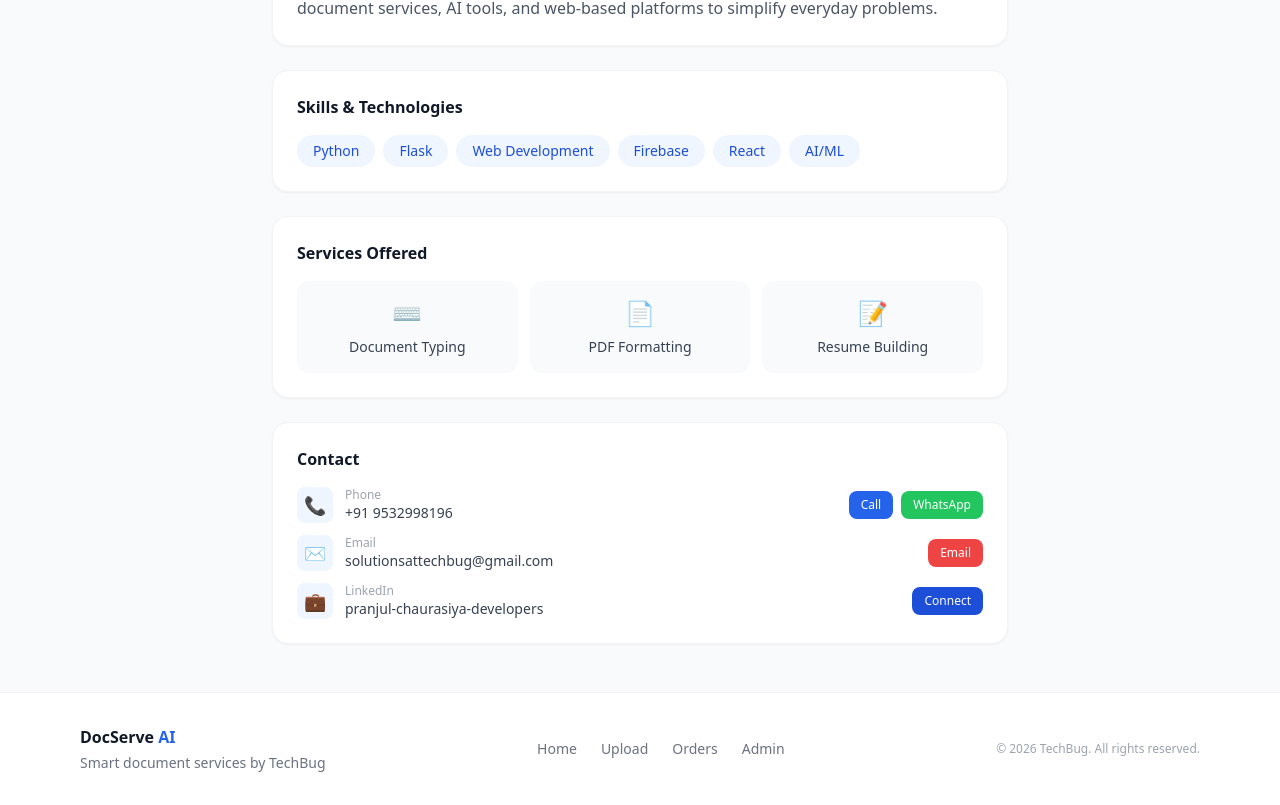
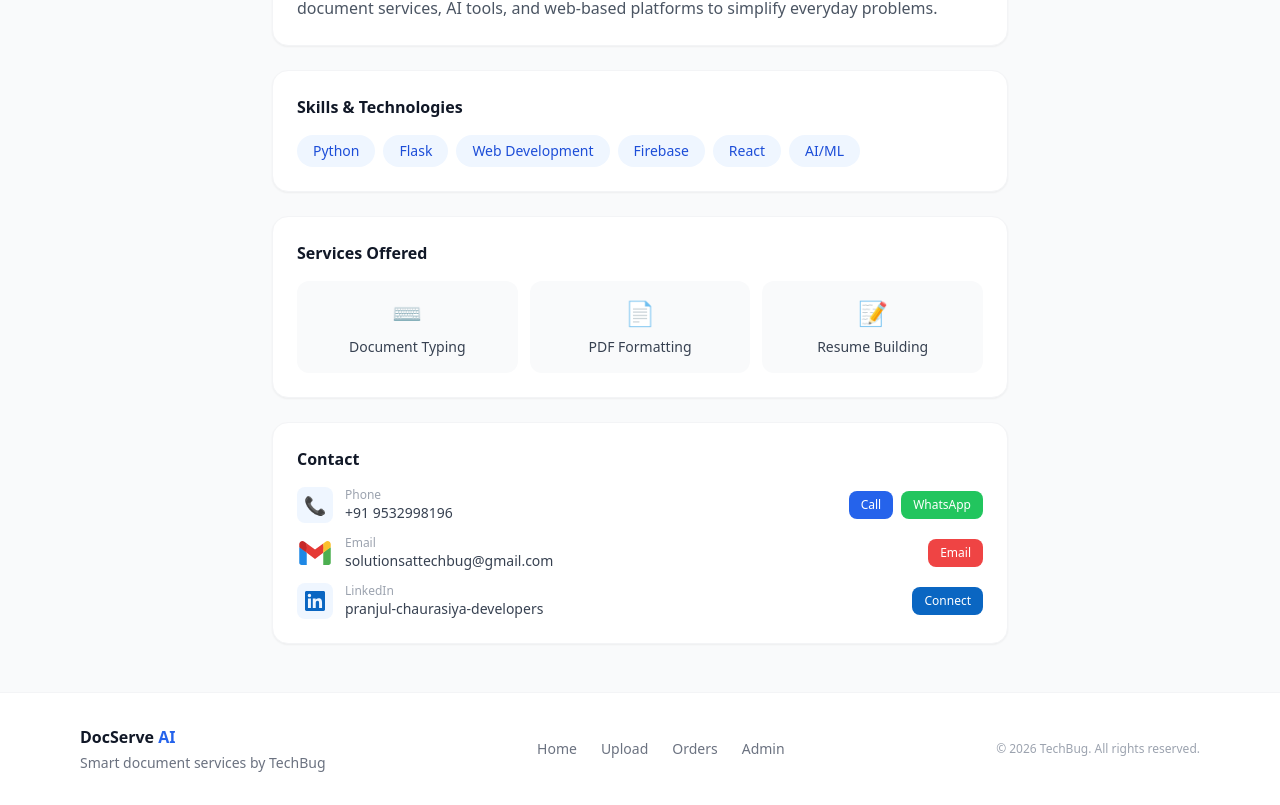
Before and after one commit to Pranjulchaurasiya/DocServe_AI, a React (Vite) app in the folder docserve-ai/: page /profile in a window 1280 px wide. Shown: the part 375-1180 px from the top of the page. Built offline with nearby package versions, Linux system fonts and the light colour scheme; no server answers.

Commit message:
Gmail-linkidin logo update

```diff
--- a/docserve-ai/src/pages/Profile.jsx
+++ b/docserve-ai/src/pages/Profile.jsx
@@ -93,7 +93,15 @@ export default function Profile() {
 
           {/* Email — opens Gmail compose */}
           <div className="flex items-center gap-3">
-            <div className="w-9 h-9 bg-blue-50 dark:bg-blue-900/30 rounded-lg flex items-center justify-center text-lg">✉️</div>
+            <div className="w-9 h-9 rounded-lg overflow-hidden flex-shrink-0">
+              <svg xmlns="http://www.w3.org/2000/svg" viewBox="0 0 48 48" className="w-full h-full">
+                <path fill="#4caf50" d="M45,16.2l-5,2.75l-5,4.75L35,40h7c1.657,0,3-1.343,3-3V16.2z"/>
+                <path fill="#1e88e5" d="M3,16.2l3.614,1.71L13,23.7V40H6c-1.657,0-3-1.343-3-3V16.2z"/>
+                <polygon fill="#e53935" points="35,11.2 24,19.45 13,11.2 12,17 13,23.7 24,31.95 35,23.7 36,17"/>
+                <path fill="#c62828" d="M3,12.298V16.2l10,7.5V11.2L9.876,8.859C9.132,8.301,8.228,8,7.298,8h0C4.924,8,3,9.924,3,12.298z"/>
+                <path fill="#fbc02d" d="M45,12.298V16.2l-10,7.5V11.2l3.124-2.341C38.868,8.301,39.772,8,40.702,8h0 C43.076,8,45,9.924,45,12.298z"/>
+              </svg>
+            </div>
             <div className="flex-1">
               <p className="text-xs text-gray-400">Email</p>
               <p className="text-sm font-medium text-gray-700 dark:text-gray-300">solutionsattechbug@gmail.com</p>
@@ -110,7 +118,11 @@ export default function Profile() {
 
           {/* LinkedIn */}
           <div className="flex items-center gap-3">
-            <div className="w-9 h-9 bg-blue-50 dark:bg-blue-900/30 rounded-lg flex items-center justify-center text-lg">💼</div>
+            <div className="w-9 h-9 bg-blue-50 dark:bg-blue-900/30 rounded-lg flex items-center justify-center flex-shrink-0">
+              <svg xmlns="http://www.w3.org/2000/svg" viewBox="0 0 24 24" className="w-5 h-5 fill-[#0A66C2]">
+                <path d="M20.447 20.452h-3.554v-5.569c0-1.328-.027-3.037-1.852-3.037-1.853 0-2.136 1.445-2.136 2.939v5.667H9.351V9h3.414v1.561h.046c.477-.9 1.637-1.85 3.37-1.85 3.601 0 4.267 2.37 4.267 5.455v6.286zM5.337 7.433a2.062 2.062 0 0 1-2.063-2.065 2.064 2.064 0 1 1 2.063 2.065zm1.782 13.019H3.555V9h3.564v11.452zM22.225 0H1.771C.792 0 0 .774 0 1.729v20.542C0 23.227.792 24 1.771 24h20.451C23.2 24 24 23.227 24 22.271V1.729C24 .774 23.2 0 22.222 0h.003z"/>
+              </svg>
+            </div>
             <div className="flex-1">
               <p className="text-xs text-gray-400">LinkedIn</p>
               <p className="text-sm font-medium text-gray-700 dark:text-gray-300">pranjul-chaurasiya-developers</p>
@@ -119,7 +131,7 @@ export default function Profile() {
               href="https://www.linkedin.com/in/pranjul-chaurasiya-developers/"
               target="_blank"
               rel="noreferrer"
-              className="px-3 py-1.5 bg-blue-700 text-white text-xs font-medium rounded-lg hover:bg-blue-800 transition-colors"
+              className="px-3 py-1.5 bg-[#0A66C2] text-white text-xs font-medium rounded-lg hover:bg-blue-800 transition-colors"
             >
               Connect
             </a>
```
